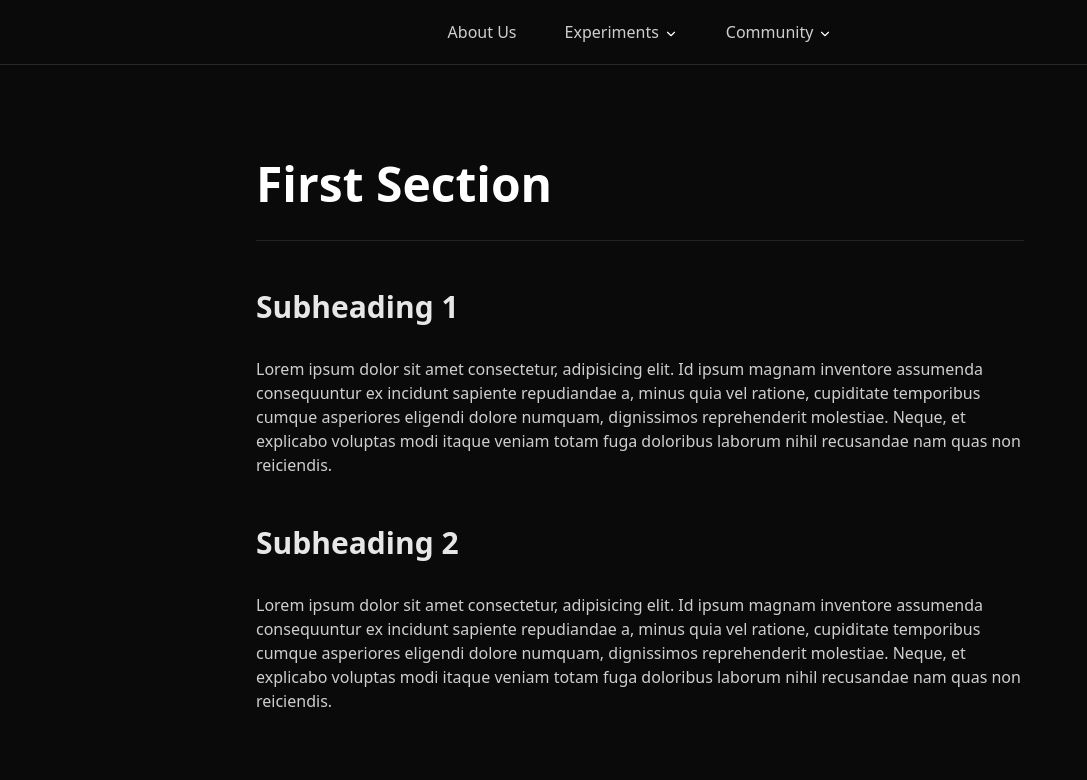
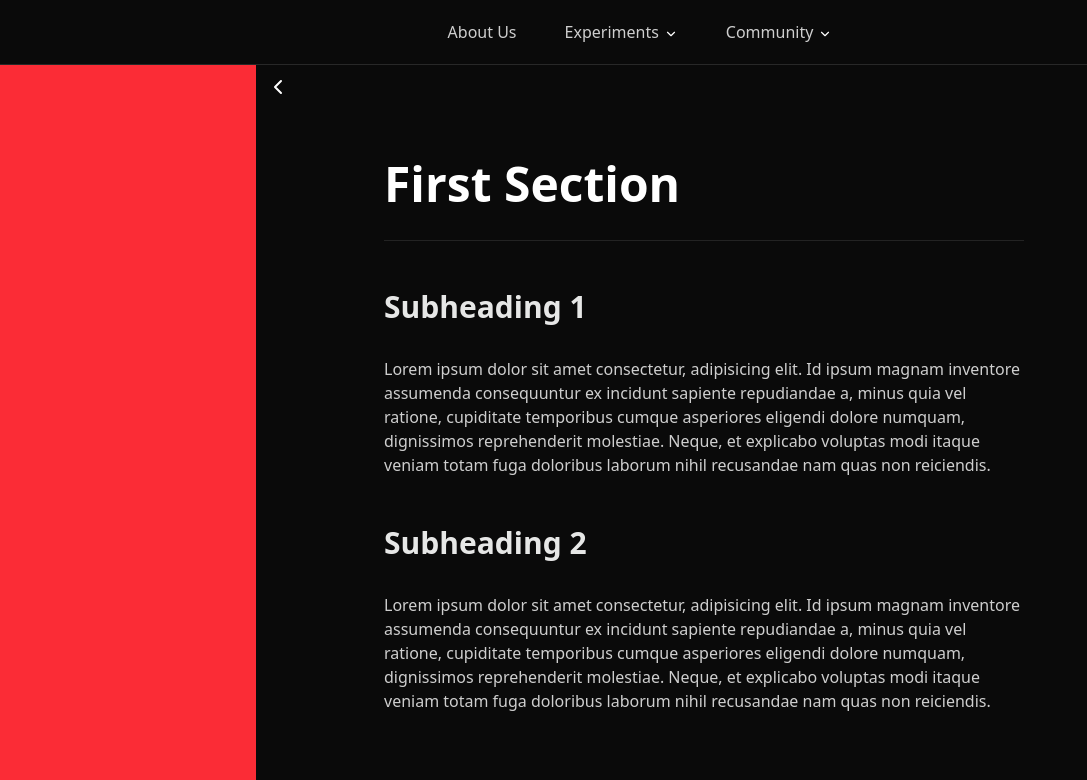
Before and after one commit to patrickbies/pcomp, a React (Vite) app: page / in a window 1280 px wide. Shown: the top 780 px of the page, without its empty margins (0-1087 px from the left). Built offline with nearby package versions, Linux system fonts and the light colour scheme.

Commit message:
slidebar begun. Automatic header offset implemented

```diff
--- a/src/components/Header.tsx
+++ b/src/components/Header.tsx
@@ -10,9 +10,9 @@ import {
   Brackets,
 } from "lucide-react";
 
-const Header = () => {
+const Header = ({ref} : {  ref?: any}) => {
   return (
-    <header className="fixed z-50 w-screen">
+    <header ref={ref} className="fixed z-50 w-screen">
       <Navbar.Container>
         <Navbar.Item>
           <Navbar.Link>About Us</Navbar.Link>
--- /dev/null
+++ b/src/components/sidebar.tsx
@@ -0,0 +1,31 @@
+import { ChevronLeft } from "lucide-react";
+import { useState } from "react";
+
+const Sidebar = ({
+  offsetHeight,
+  ref,
+}: {
+  offsetHeight?: number;
+  ref?: any;
+}) => {
+  const [open, setOpen] = useState(true);
+
+  return (
+    <div
+      ref={ref}
+      style={{ marginTop: offsetHeight + "px" }}
+      className={`fixed inset-0 z-[100] bg-red-500 h-screen w-0 transition-all ${
+        open && "w-[20vw]"
+      }`}
+    >
+      <button
+        onClick={() => setOpen(!open)}
+        className={`hover:bg-foreground/20 relative left-[100%] rounded-md p-0.5 ml-2 mt-2 transition-all duration-300 ${!open && "scale-x-[-1]"}`}
+      >
+        <ChevronLeft color="white" size={24} />
+      </button>
+    </div>
+  );
+};
+
+export default Sidebar;
--- a/src/pages/Home.tsx
+++ b/src/pages/Home.tsx
@@ -1,12 +1,27 @@
+import { useLayoutEffect, useRef, useState } from "react";
 import Header from "../components/Header";
+import Sidebar from "../components/sidebar";
 
 const Home = () => {
+  const headerRef = useRef<HTMLDivElement>(null);
+  const sidebarRef = useRef<HTMLDivElement>(null);
+  const [headerHeight, setHeaderHeight] = useState(0);
+  const [sidebarWidth, setSidebarWidth] = useState(0);
+
+  useLayoutEffect(() => {
+    if (headerRef.current) {
+      setHeaderHeight(headerRef.current.offsetHeight);
+    }
+    if (sidebarRef.current) {
+      setSidebarWidth(sidebarRef.current.offsetWidth);
+    }
+  }, [headerRef, sidebarRef]);
+
   return (
     <main>
-      <Header />
-      <section
-        className="w-full py-[20vh] px-[20vw]"
-      >
+      <Header ref={headerRef} />
+      <Sidebar offsetHeight={headerHeight} ref={sidebarRef} />
+        <section className="py-[20vh] px-[20vw]" style={{marginLeft: sidebarWidth/2 + 'px'}}>
           <h1 className="text-foreground text-5xl font-bold">First Section</h1>
           <div className="h-[1px] w-full bg-foreground/10 mt-[4vh]" />
           <h3 className="text-foreground/90 text-3xl font-semibold mt-[6vh]">
@@ -17,8 +32,8 @@ const Home = () => {
             magnam inventore assumenda consequuntur ex incidunt sapiente
             repudiandae a, minus quia vel ratione, cupiditate temporibus cumque
             asperiores eligendi dolore numquam, dignissimos reprehenderit
-          molestiae. Neque, et explicabo voluptas modi itaque veniam totam fuga
-          doloribus laborum nihil recusandae nam quas non reiciendis.
+            molestiae. Neque, et explicabo voluptas modi itaque veniam totam
+            fuga doloribus laborum nihil recusandae nam quas non reiciendis.
           </p>
           <h3 className="text-foreground/90 text-3xl font-semibold mt-[6vh]">
             Subheading 2
@@ -28,8 +43,8 @@ const Home = () => {
             magnam inventore assumenda consequuntur ex incidunt sapiente
             repudiandae a, minus quia vel ratione, cupiditate temporibus cumque
             asperiores eligendi dolore numquam, dignissimos reprehenderit
-          molestiae. Neque, et explicabo voluptas modi itaque veniam totam fuga
-          doloribus laborum nihil recusandae nam quas non reiciendis.
+            molestiae. Neque, et explicabo voluptas modi itaque veniam totam
+            fuga doloribus laborum nihil recusandae nam quas non reiciendis.
           </p>
           <h1 className="text-foreground text-5xl font-bold mt-[8vh]">
             New Section
@@ -43,8 +58,8 @@ const Home = () => {
             magnam inventore assumenda consequuntur ex incidunt sapiente
             repudiandae a, minus quia vel ratione, cupiditate temporibus cumque
             asperiores eligendi dolore numquam, dignissimos reprehenderit
-          molestiae. Neque, et explicabo voluptas modi itaque veniam totam fuga
-          doloribus laborum nihil recusandae nam quas non reiciendis.
+            molestiae. Neque, et explicabo voluptas modi itaque veniam totam
+            fuga doloribus laborum nihil recusandae nam quas non reiciendis.
           </p>
         </section>
     </main>
```
Lines whose indentation alone changed are shown as unchanged.
